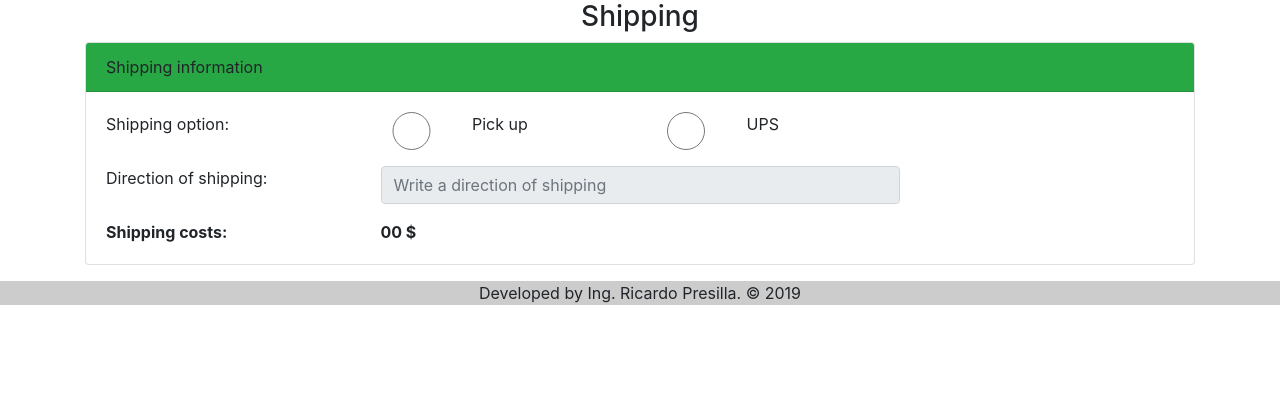
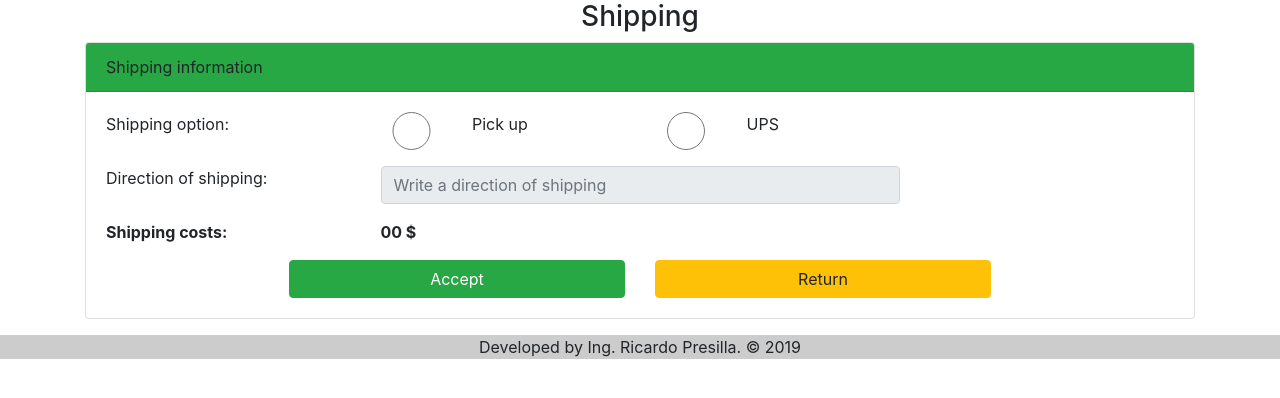
Before and after one commit to alfaCentauri/onlineShop, a PHP site: page /onlineShop/cart/shipping in a window 1280 px wide. Shown: the part 56-454 px from the top of the page. Run offline with PHP 8.4, Linux system fonts and the light colour scheme; data that the repository does not hold is empty.

Commit message:
Mejoras a la vista de envios.

```diff
--- a/Views/cart/preview.php
+++ b/Views/cart/preview.php
@@ -56,7 +56,6 @@
                             <div class="col-sm-2 col-md-2"></div>
                             <div class="col-sm-4 col-md-4">
                                 <input type="submit" id="accept" name="accept" value="Accept" class="btn btn-success btn-block">
-                                <!-- a href="index.php?url=cart/add" class="btn btn-success btn-block">Add</a -->
                             </div>
                             <div class="col-sm-4 col-md-4">
                                 <a href="index.php?url=cart" class="btn btn-warning btn-block">Return</a>
--- a/Views/cart/shipping.php
+++ b/Views/cart/shipping.php
@@ -44,11 +44,11 @@
                         </div>
                         <div class="col-sm-6 col-md-6 col-lg-6">
                             <input type="text" class="form-control" id="direction" name="direction" min="3" value=""
-                                   placeholder="Write a direction of shipping" readonly>
+                               placeholder="Write a direction of shipping" readonly>
                         </div>
                         <div class="hidden-sm col-md-3 col-lg-3"></div>
                     </div>
-                    <div class="row">
+                    <div class="row mb-3">
                         <div class="col-sm-3 col-md-3 col-lg-3">
                                 <strong>Shipping costs: </strong>
                         </div>
@@ -56,7 +56,16 @@
                                 <strong>00 $</strong>
                         </div>
                     </div>
-
+                    <div class="row">
+                        <div class="col-sm-2 col-md-2"></div>
+                        <div class="col-sm-4 col-md-4">
+                            <input type="submit" id="accept" name="accept" value="Accept" class="btn btn-success btn-block">
+                        </div>
+                        <div class="col-sm-4 col-md-4">
+                            <a href="index.php?url=cart/preview/<?php echo $data['id']; ?>" class="btn btn-warning btn-block">Return</a>
+                        </div>
+                        <div class="col-sm-2 col-md-2"></div>
+                    </div>
                 </form>
                 </div>
             </div>
```
